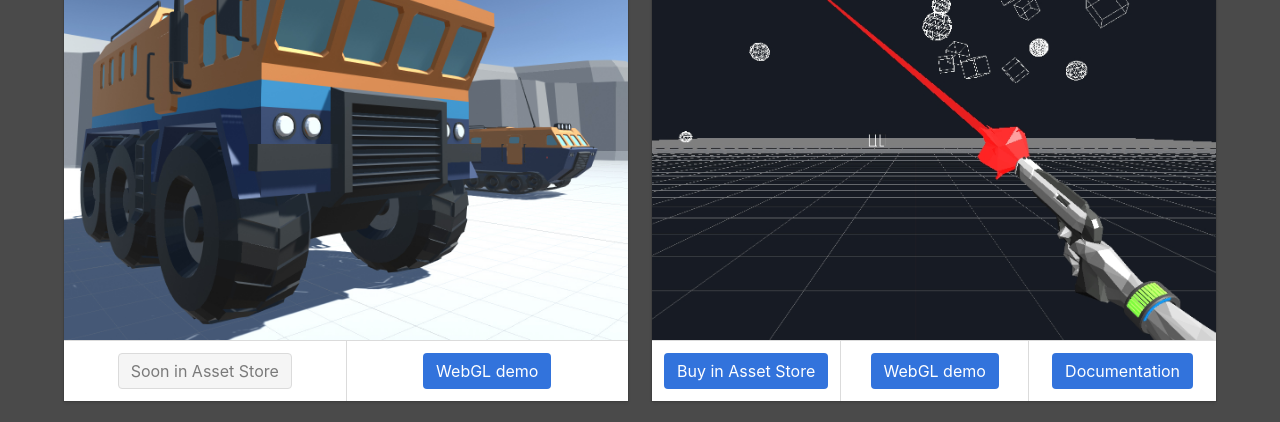
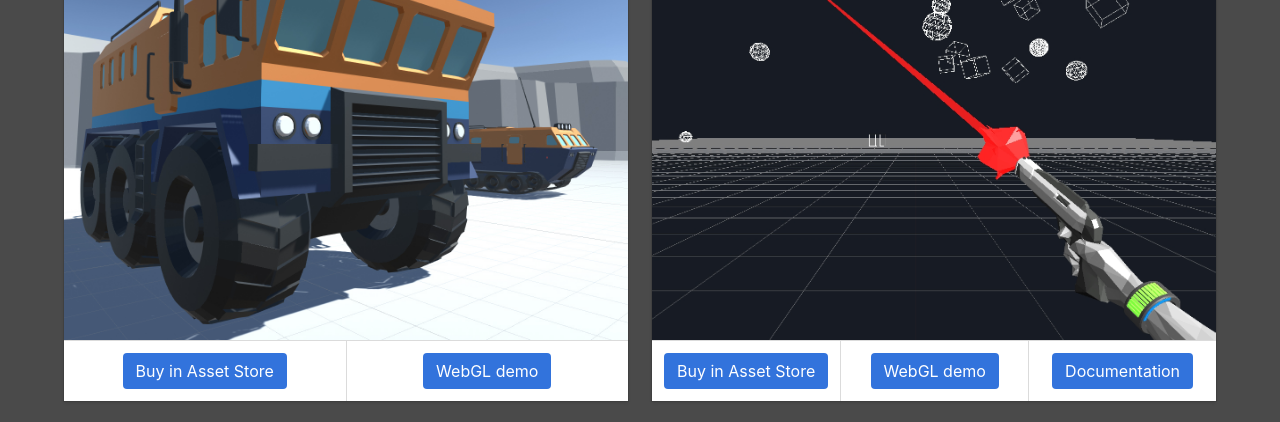
Before and after one commit to alexkuzmichev/alexkuzmichev.github.io, a plain HTML site: page index.html in a window 1280 px wide. Shown: the part 358-780 px from the top of the page. Drawn offline with nearby package versions, Linux system fonts and the light colour scheme.

Commit message:
Exploration pack demo scene + Soon-> Buy

```diff
--- a/index.html
+++ b/index.html
@@ -79,8 +79,8 @@
                         </a>
                         <footer class="card-footer">
                             <span class="card-footer-item">
-                                <a href="https://assetstore.unity.com/packages/slug/137548" class="button is-link is-static">
-                                    Soon in Asset Store
+                                <a href="https://assetstore.unity.com/packages/slug/137548" class="button is-link">
+                                    Buy in Asset Store
                                 </a>
                             </span>
                             <span class="card-footer-item">
```
Also changed, not shown: AssetStore/ExplorationPack/index.html (+2 -2 lines), explorationvehicles.html (+2 -2 lines), 2 other files.
